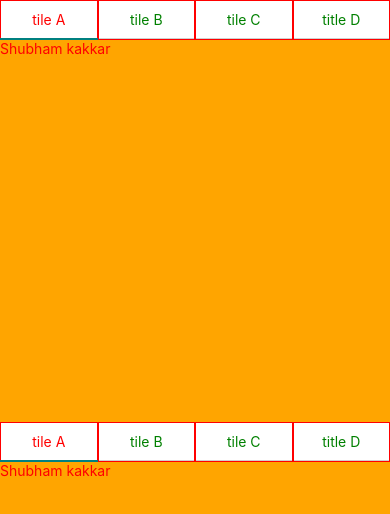
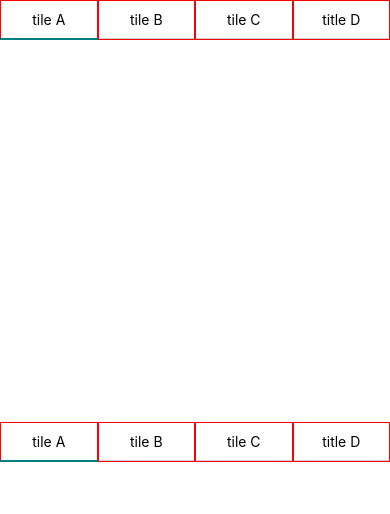
Before and after one commit to shubhamkakkar/segmentGalio, a React Native app: screen / in a window 390 px wide. Shown: the top 514 px of the page. Built offline with nearby package versions, Linux system fonts and the light colour scheme.

Commit message:
Update Segment.js

```diff
--- a/Segment.js
+++ b/Segment.js
@@ -1,32 +1,122 @@
-import React from "react";
-import { View, Animated, ScrollView } from "react-native";
+import React from 'react';
+import Constants from 'expo-constants';
+import {
+  View,
+  Animated,
+  ScrollView,
+  SafeAreaView,
+  TouchableNativeFeedback,
+  Dimensions,
+  Text,
+} from 'react-native';
+import PropTypes from 'prop-types';
 
-import Tiles from "./Tiles";
-import { TilesDimensionPropConsumer } from "./Context/TileDimensionsContext";
-import { ActiveTilePropConsumer } from "./Context/ActiveTileContext";
+const {
+  Provider: TilesDimensionPropProvider,
+  Consumer: TilesDimensionPropConsumer,
+} = React.createContext([]);
 
-export default class Segment extends React.PureComponent {
+const { width: deviceWidth } = Dimensions.get('window');
+function Tiles({
+  tiles,
+  onPressCustom,
+  children,
+  segmentType,
+  startAnimation,
+}) {
+  const [activeTile, setActiveTile] = React.useState(0);
+  const [tilesDimensions, setTilesDimensions] = React.useState([]);
 
+  function setLayout(width) {
+    const temp = [...tilesDimensions, width];
+    setTilesDimensions(temp);
+  }
+
+  React.useEffect(() => {
+    if (tilesDimensions.length) {
+      startAnimation(tilesDimensions, activeTile);
+    }
+  }, [activeTile]);
+  return (
+    <View>
+      <ScrollView
+        showsHorizontalScrollIndicator={false}
+        horizontal={segmentType === 'default' || segmentType === 'horizontal'}
+        contentContainerStyle={{ flexGrow: 1 }}>
+        <TilesDimensionPropProvider value={tilesDimensions}>
+          <View
+            style={{
+              flex: 1,
+              flexDirection:
+                segmentType === 'default' || segmentType === 'horizontal'
+                  ? 'row'
+                  : 'column',
+            }}>
+            {tiles.map((res, key) => (
+              <TouchableNativeFeedback
+                style={{
+                  flex: 1,
+                }}
+                onLayout={({
+                  nativeEvent: {
+                    layout: { width },
+                  },
+                }) => setLayout(width)}
+                onPress={e => {
+                  setActiveTile(key);
+                  onPressCustom(key)
+                }}
+                {...{
+                  key
+                }}>
+                <View
+                  style={{
+                    padding: 10,
+                    flex: 1,
+                    justifyContent: 'flex-end',
+                    alignItems: 'center',
+                    borderBottomWidth: 1,
+                    borderBottomColor:
+                      segmentType === 'vertical'
+                        ? activeTile === key
+                          ? 'black'
+                          : '#CFCFCF'
+                        : '#CFCFCF',
+                    minWidth: deviceWidth / 5,
+                  }}>
+                  <Text>
+                    {res}
+                  </Text>
+                </View>
+              </TouchableNativeFeedback>
+            ))}
+            {children}
+          </View>
+        </TilesDimensionPropProvider>
+      </ScrollView>
+    </View>
+  );
+}
+
+class Segment extends React.PureComponent {
   constructor(props) {
     super(props);
     this.animaterPosition = new Animated.Value(0);
   }
 
-
   startAnimation = (animaterWidth, key) => {
     const {
       props: { segmentType },
-      animaterPosition
+      animaterPosition,
     } = this;
-    if (segmentType !== "vertical") {
+    if (segmentType !== 'vertical') {
       if (animaterWidth.length) {
         Animated.spring(animaterPosition, {
-          toValue: animaterWidth[key] * key
+          toValue: animaterWidth[key] * key,
         }).start();
       }
     }
   };
-
 
   render() {
     const {
@@ -35,48 +125,55 @@
       inactiveTabTextStyle,
       activeTabTextStyle,
       activeTabHighlighterPanelColor,
-      children
+      onPress: onPressCustom
     } = this.props;
 
-
     return (
-      <View style={{ flex: 1 }}>
+      <SafeAreaView style={{ flex: 1, marginTop: Constants.statusBarHeight }}>
+        <View>
           <Tiles
             {...{
               tiles,
               segmentType,
               inactiveTabTextStyle,
               activeTabTextStyle,
+              onPressCustom
             }}
-          tabPanels={children}
-          startAnimation={this.startAnimation}
-        >
-          {segmentType !== "vertical" && (
+            startAnimation={this.startAnimation}>
+            {segmentType !== 'vertical' && (
               <TilesDimensionPropConsumer>
-              {
-                animaterWidth => (
-                  <ActiveTilePropConsumer>
-                    {activeTile => (
+                {animaterWidth => (
                   <Animated.View
                     style={{
-                          position: "absolute",
+                      position: 'absolute',
                       bottom: 0,
                       left: this.animaterPosition,
                       flex: 1,
-                          width: animaterWidth[activeTile],
+                      width: animaterWidth[0],
                       height: 2,
-                          backgroundColor: activeTabHighlighterPanelColor
+                      backgroundColor: activeTabHighlighterPanelColor,
                     }}
                   />
-                    )
-                    }
-                  </ActiveTilePropConsumer>
-                )
-              }
+                )}
               </TilesDimensionPropConsumer>
             )}
           </Tiles>
         </View>
+      </SafeAreaView>
     );
   }
 }
+
+Segment.prototypes = {
+  segmentType: PropTypes.oneOfType(['default', 'horizontal', 'vertical']),
+  tiles: PropTypes.any,
+  activeTabHighlighterPanelColor: PropTypes.string,
+  children: PropTypes.any,
+};
+
+Segment.defaultProps = {
+  segmentType: 'default',
+  activeTabHighlighterPanelColor: '#7CB3FC',
+};
+
+export default Segment;
```
Lines whose indentation alone changed are shown as unchanged.
